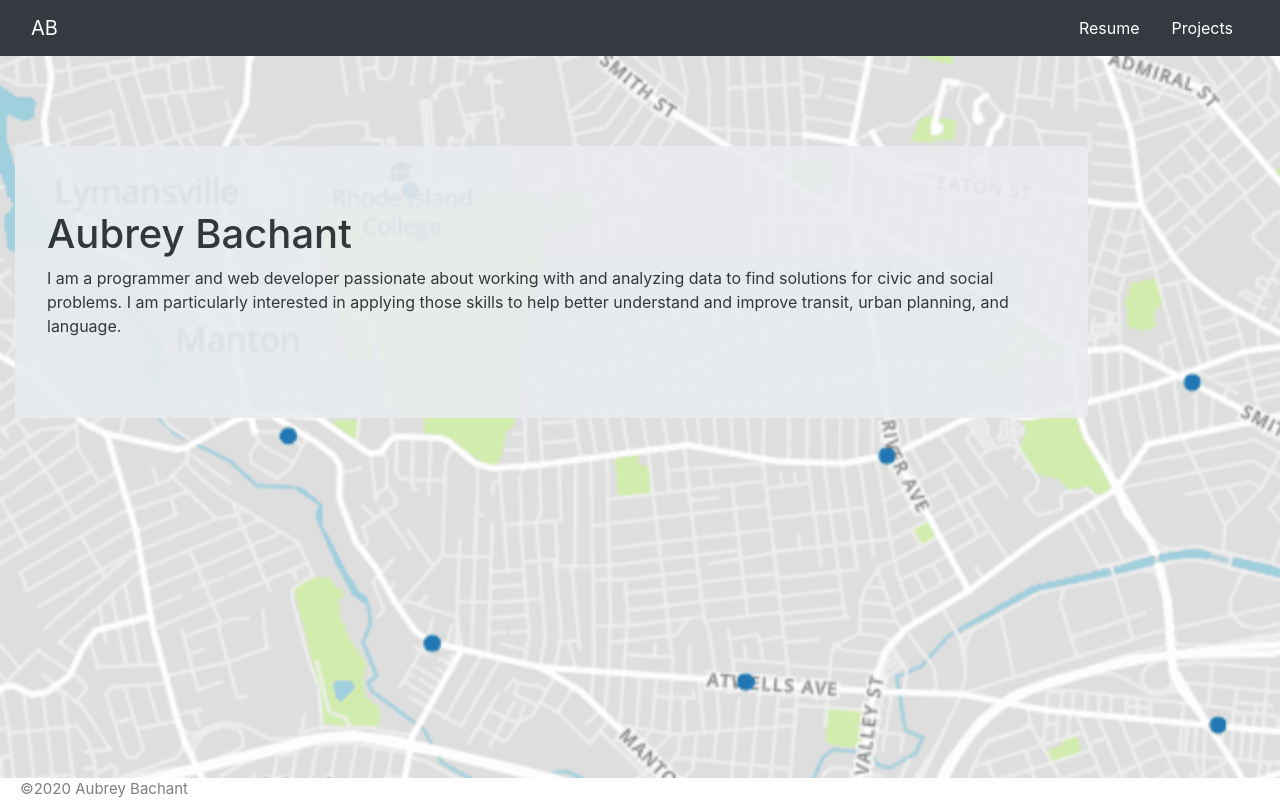
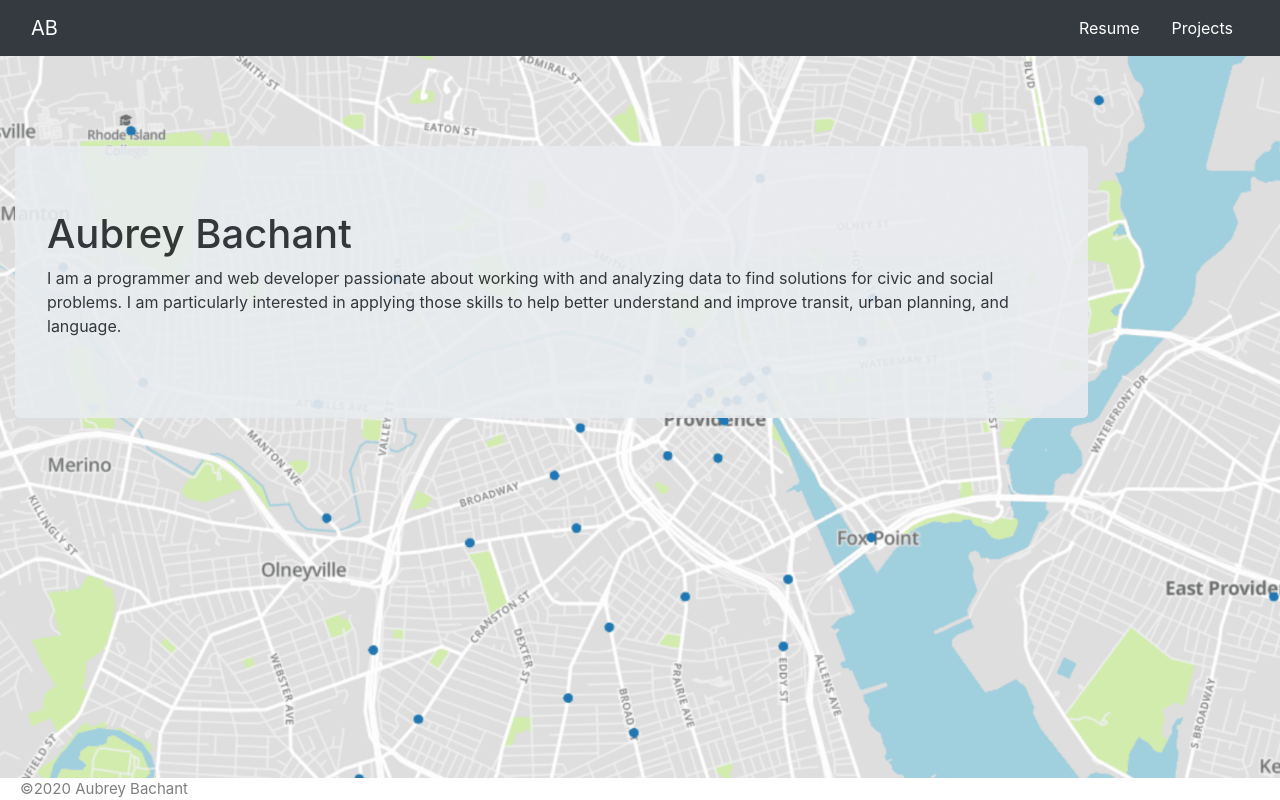
Before and after one commit to abachant/abachant.github.io, a React (Create React App) app: page / in a window 1280 px wide. Built offline with nearby package versions, Linux system fonts and the light colour scheme.

Commit message:
Adjust styling and size of #about-background

```diff
--- a/src/index.css
+++ b/src/index.css
@@ -68,6 +68,9 @@ html {
 
 #about-background {
   background-image: url("./pictures/background.gif");
+  background-position: 25% 30%;
+  background-repeat: no-repeat;
+  background-size: cover;
   flex: 1 1 auto;
   padding-top: 7%;
   padding-right: 15%
```
